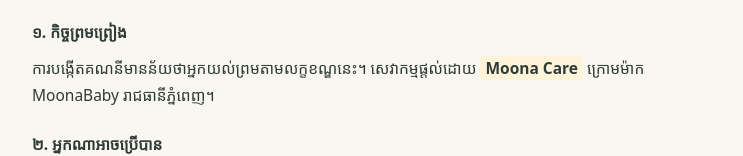
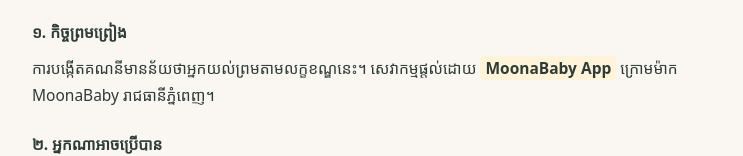
Before and after one commit to hellolinahem-cloud/moona-care, a plain HTML site: page terms.html in a window 1280 px wide. Shown: the part 354-510 px from the top of the page, without its empty margins (268-1011 px from the left). Drawn offline with Linux system fonts and the light colour scheme; a web font is replaced by a local one.

Commit message:
Update service provider name to MoonaBaby App

```diff
--- a/terms.html
+++ b/terms.html
@@ -60,7 +60,7 @@
 
   <h3>1. Agreement</h3>
   <p>By creating an account you accept these terms. If you do not accept them, do not use the app. The service is
-  provided by <span class="fill">Moona Care</span>, trading as MoonaBaby, Phnom Penh, Cambodia.</p>
+  provided by <span class="fill">MoonaBaby App</span>, trading as MoonaBaby, Phnom Penh, Cambodia.</p>
 
   <h3>2. Who may use it</h3>
   <p>You must be 18 or older. You may only enter information about a child you are the parent or legal guardian of,
@@ -157,7 +157,7 @@
 
   <h3>១. កិច្ចព្រមព្រៀង</h3>
   <p>ការបង្កើតគណនីមានន័យថាអ្នកយល់ព្រមតាមលក្ខខណ្ឌនេះ។ សេវាកម្មផ្តល់ដោយ
-  <span class="fill">Moona Care</span> ក្រោមម៉ាក MoonaBaby រាជធានីភ្នំពេញ។</p>
+  <span class="fill">MoonaBaby App</span> ក្រោមម៉ាក MoonaBaby រាជធានីភ្នំពេញ។</p>
 
   <h3>២. អ្នកណាអាចប្រើបាន</h3>
   <p>អ្នកត្រូវមានអាយុ ១៨ ឆ្នាំឡើងទៅ។ អ្នកអាចបញ្ចូលព័ត៌មានតែអំពីកូនដែលអ្នកជាឪពុកម្តាយ ឬអាណាព្យាបាលស្របច្បាប់
```
